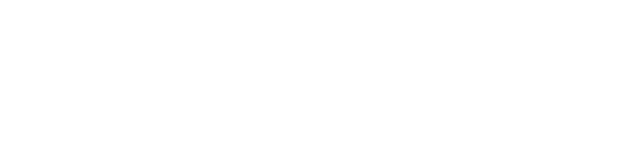
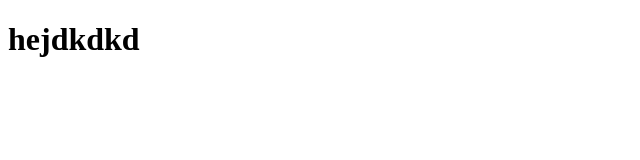
Before and after one commit to im-hari-25/hi, a plain HTML site: page index.html in a window 1280 px wide. Shown: the whole page, without its empty margins (0-640 px from the left). Drawn offline with Linux system fonts and the light colour scheme.

Commit message:
branch task

```diff
--- a/index.html
+++ b/index.html
@@ -6,6 +6,6 @@
     <title>Document1</title>
 </head>
 <body>
-
+    <h1>hejdkdkd</h1>
 </body>
 </html>
```
